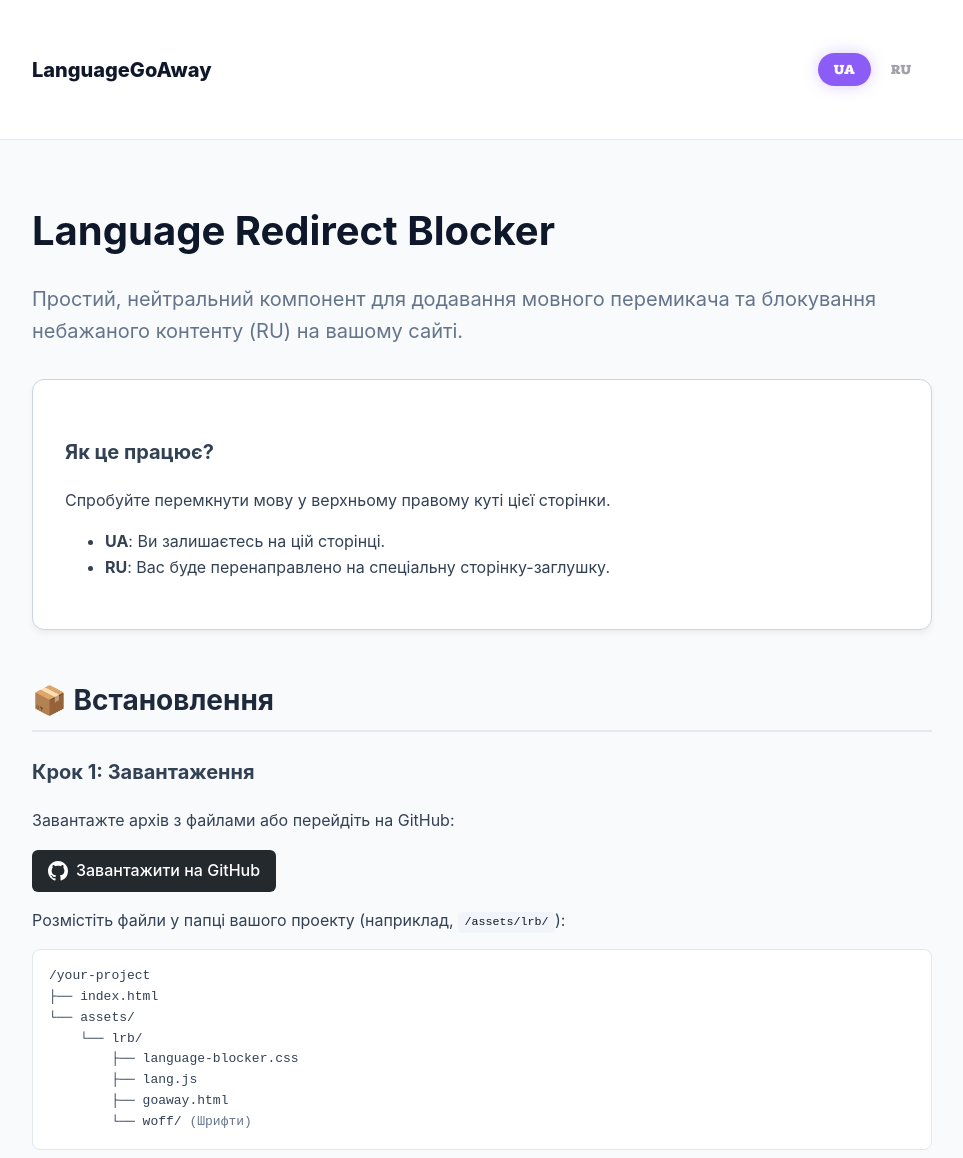
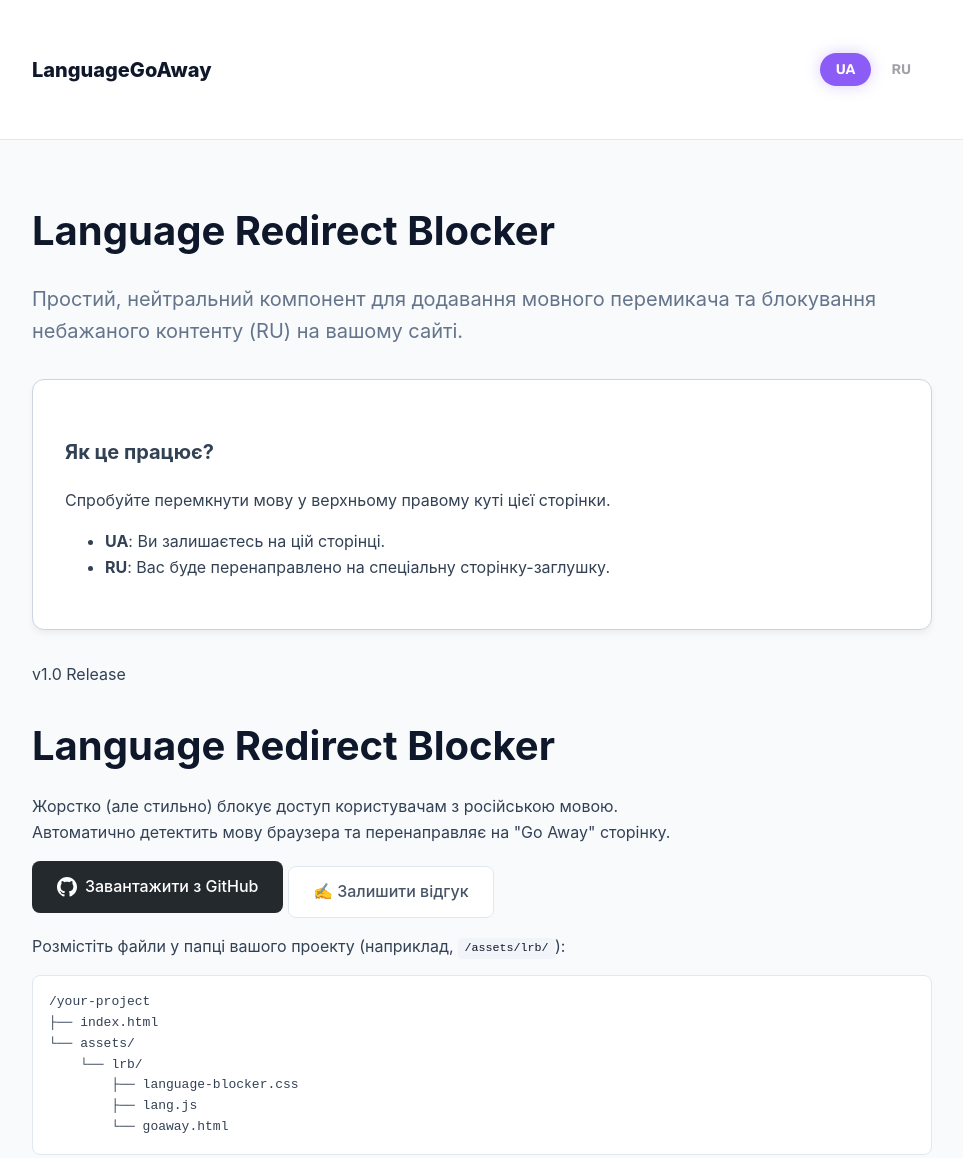
Before and after one commit to dkozitsky/language-blocker-repo, a plain HTML site: page index.html in a window 1280 px wide. Shown: the top 1158 px of the page, without its empty margins (158-1121 px from the left). Drawn offline with Linux system fonts and the light colour scheme; a web font is replaced by a local one.

Commit message:
Release 1.0

```diff
--- a/index.html
+++ b/index.html
@@ -4,8 +4,13 @@
 <head>
     <meta charset="UTF-8">
     <meta name="viewport" content="width=device-width, initial-scale=1.0">
-    <title>Language Redirect Blocker - Документація (v1.6 Polished)</title>
-    <link rel="stylesheet" href="language-blocker.css?v=1.6">
+    <title>Language Redirect Blocker - Документація (v1.0)</title>
+    <link rel="preconnect" href="https://fonts.googleapis.com">
+    <link rel="preconnect" href="https://fonts.gstatic.com" crossorigin>
+    <link
+        href="https://fonts.googleapis.com/css2?family=Rubik+Distressed&family=Rubik:ital,wght@0,300..900;1,300..900&display=swap"
+        rel="stylesheet">
+    <link rel="stylesheet" href="language-blocker.css?v=1.0">
 
     <style>
         body {
@@ -149,23 +154,28 @@
             </ul>
         </div>
 
-        <h2>📦 Встановлення</h2>
+        <!-- Hero Section -->
+        <div class="hero">
+            <div class="version-badge">v1.0 Release</div>
+            <h1>Language Redirect Blocker</h1>
+            <p class="subtitle">
+                Жорстко (але стильно) блокує доступ користувачам з російською мовою.<br>
+                Автоматично детектить мову браузера та перенаправляє на "Go Away" сторінку.
+            </p>
 
-        <h3>Крок 1: Завантаження</h3>
-        <p>Завантажте архів з файлами або перейдіть на GitHub:</p>
-
-        <p>
-            <a href="#"
-                style="display: inline-flex; align-items: center; gap: 0.5rem; background: #24292e; color: white; padding: 0.5rem 1rem; border-radius: 6px; text-decoration: none; font-weight: 500;">
-                <svg height="20" width="20" viewBox="0 0 16 16" fill="currentColor">
-                    <path
-                        d="M8 0C3.58 0 0 3.58 0 8c0 3.54 2.29 6.53 5.47 7.59.4.07.55-.17.55-.38 0-.19-.01-.82-.01-1.49-2.01.37-2.53-.49-2.69-.94-.09-.23-.48-.94-.82-1.13-.28-.15-.68-.52-.01-.53.63-.01 1.08.58 1.23.82.72 1.21 1.87.87 2.33.66.07-.52.28-.87.51-1.07-1.78-.2-3.64-.89-3.64-3.95 0-.87.31-1.59.82-2.15-.08-.2-.36-1.02.08-2.12 0 0 .67-.21 2.2.82.64-.18 1.32-.27 2-.27.68 0 1.36.09 2 .27 1.53-1.04 2.2-.82 2.2-.82.44 1.1.16 1.92.08 2.12.51.56.82 1.27.82 2.15 0 3.07-1.87 3.75-3.65 3.95.29.25.54.73.54 1.48 0 1.07-.01 1.93-.01 2.2 0 .21.15.46.55.38A8.013 8.013 0 0016 8c0-4.42-3.58-8-8-8z">
-                    </path>
-                </svg>
-                Завантажити на GitHub
-            </a>
-        </p>
-
+            <div class="buttons">
+                <a href="https://github.com/dkozitsky/language-blocker-repo/" class="btn btn-primary" target="_blank">
+                    <svg width="20" height="20" viewBox="0 0 24 24" fill="currentColor">
+                        <path
+                            d="M12 0c-6.626 0-12 5.373-12 12 0 5.302 3.438 9.8 8.207 11.387.599.111.793-.261.793-.577v-2.234c-3.338.726-4.033-1.416-4.033-1.416-.546-1.387-1.333-1.756-1.333-1.756-1.089-.745.083-.729.083-.729 1.205.084 1.839 1.237 1.839 1.237 1.07 1.834 2.807 1.304 3.492.997.107-.775.418-1.305.762-1.604-2.665-.305-5.467-1.334-5.467-5.931 0-1.311.469-2.381 1.236-3.221-.124-.303-.535-1.524.117-3.176 0 0 1.008-.322 3.301 1.23.957-.266 1.983-.399 3.003-.404 1.02.005 2.047.138 3.006.404 2.291-1.552 3.297-1.23 3.297-1.23.653 1.653.242 2.874.118 3.176.77.84 1.235 1.911 1.235 3.221 0 4.609-2.807 5.624-5.479 5.921.43.372.823 1.102.823 2.222v3.293c0 .319.192.694.801.576 4.765-1.589 8.199-6.086 8.199-11.386 0-6.627-5.373-12-12-12z" />
+                    </svg>
+                    Завантажити з GitHub
+                </a>
+                <a href="https://forms.gle/pKpqSHRDUrftyUVU8" class="btn btn-secondary" target="_blank">
+                    ✍️ Залишити відгук
+                </a>
+            </div>
+        </div>
         <p>Розмістіть файли у папці вашого проекту (наприклад, <code>/assets/lrb/</code>):</p>
         <div class="file-structure">
             /your-project<br>
@@ -174,14 +184,19 @@
             &nbsp;&nbsp;&nbsp;&nbsp;└── lrb/<br>
             &nbsp;&nbsp;&nbsp;&nbsp;&nbsp;&nbsp;&nbsp;&nbsp;├── language-blocker.css<br>
             &nbsp;&nbsp;&nbsp;&nbsp;&nbsp;&nbsp;&nbsp;&nbsp;├── lang.js<br>
-            &nbsp;&nbsp;&nbsp;&nbsp;&nbsp;&nbsp;&nbsp;&nbsp;├── goaway.html<br>
-            &nbsp;&nbsp;&nbsp;&nbsp;&nbsp;&nbsp;&nbsp;&nbsp;└── woff/ <span style="color: #64748b;">(Шрифти)</span>
+            &nbsp;&nbsp;&nbsp;&nbsp;&nbsp;&nbsp;&nbsp;&nbsp;└── goaway.html
         </div>
 
         <h3>Крок 2: Підключення</h3>
-        <p>Додайте посилання на CSS та JS у <code>&lt;head&gt;</code> вашого сайту:</p>
-        <pre>&lt;link rel="stylesheet" href="./assets/lrb/language-blocker.css"&gt;
-&lt;script src="./assets/lrb/lang.js" defer&gt;&lt;/script&gt;</pre>
+        <p>Додайте це в <code>&lt;head&gt;</code> вашого сайту:</p>
+        <pre>&lt;!-- Google Fonts --&gt;
+&lt;link rel="preconnect" href="https://fonts.googleapis.com"&gt;
+&lt;link rel="preconnect" href="https://fonts.gstatic.com" crossorigin&gt;
+&lt;link href="https://fonts.googleapis.com/css2?family=Rubik+Distressed&family=Rubik:ital,wght@0,300..900;1,300..900&display=swap" rel="stylesheet"&gt;
+
+&lt;!-- LRB Styles & Script --&gt;
+&lt;link rel="stylesheet" href="assets/lrb/language-blocker.css"&gt;
+&lt;script src="assets/lrb/lang.js" defer&gt;&lt;/script&gt;</pre>
 
         <h3>Крок 3: Додавання перемикача</h3>
         <p>Додайте порожній <code>div</code> там, де ви хочете бачити перемикач мов (наприклад, у хедері):</p>
@@ -217,7 +232,7 @@
 
 /*
  Примітка: Текст автоматично адаптується до контрасту.
- Шрифти підключаються з папки ./woff/
+ Основний шрифт: 'Rubik', акцентний: 'Rubik Distressed'
 */</pre>
 
         <h2>⚙️ Конфігурація</h2>
--- a/lang.js
+++ b/lang.js
@@ -27,15 +27,27 @@
 
         // 1. Determine Language
         const savedLang = localStorage.getItem(config.storageKey);
-
-        // Fallback to cookie if localStorage is empty
         const cookieLang = getCookie(config.storageKey);
 
-        currentLang = savedLang || cookieLang || 'ua';
+        // a) Check Browser Language if no saved preference
+        let browserLang = null;
+        if (!savedLang && !cookieLang) {
+            const userLang = navigator.language || navigator.userLanguage;
+            if (userLang && userLang.toLowerCase().includes('ru')) {
+                browserLang = 'ru';
+            }
+        }
+
+        currentLang = savedLang || cookieLang || browserLang || 'ua';
 
         // 2. persist normalized state
         if (!savedLang && cookieLang) {
             localStorage.setItem(config.storageKey, cookieLang);
+        } else if (browserLang === 'ru') {
+            // If auto-detected as blocked, save it so they are blocked persistently
+            // until they manually switch.
+            setLanguage('ru');
+            return; // setLanguage handles the rest
         }
 
         // 3. Render Switchers
@@ -102,12 +114,14 @@
             const btnUA = document.createElement('button');
             btnUA.className = `lrb-btn ${currentLang !== config.blockedLanguage ? 'active' : ''}`;
             btnUA.textContent = 'UA';
+            btnUA.dataset.lang = 'ua';
             btnUA.onclick = () => setLanguage('ua');
 
             // RU Button
             const btnRU = document.createElement('button');
             btnRU.className = `lrb-btn ${currentLang === config.blockedLanguage ? 'active' : ''}`;
             btnRU.textContent = 'RU';
+            btnRU.dataset.lang = 'ru';
             btnRU.onclick = () => setLanguage('ru');
 
             switcher.appendChild(btnUA);
--- a/language-blocker.css
+++ b/language-blocker.css
@@ -1,19 +1,3 @@
-@font-face {
-    font-family: 'Bandera Pro';
-    src: url('./woff/BanderaPro.woff2') format('woff2');
-    font-weight: 400;
-    font-style: normal;
-    font-display: swap;
-}
-
-@font-face {
-    font-family: 'Bandera Pro';
-    src: url('./woff/BanderaProHeavy.woff2') format('woff2');
-    font-weight: 900;
-    font-style: normal;
-    font-display: swap;
-}
-
 :root {
     /* Theme Variables - Override these to match your brand */
     --lrb-bg-color: #000000;
@@ -22,11 +6,50 @@
     --lrb-primary: #8b5cf6;
     --lrb-secondary: #ec4899;
     --lrb-accent: #06b6d4;
-    --lrb-font-family: 'Bandera Pro', 'Inter', system-ui, -apple-system, BlinkMacSystemFont, sans-serif;
+    --lrb-font-family: 'Rubik', system-ui, -apple-system, BlinkMacSystemFont, sans-serif;
 
     /* Internal Variables */
     --lrb-gradient-text: linear-gradient(to right, var(--lrb-primary), var(--lrb-secondary));
     --lrb-gradient-hover: linear-gradient(to right, var(--lrb-secondary), var(--lrb-accent));
+}
+
+/* --- Action Buttons (Index/Demo) --- */
+.btn {
+    display: inline-flex;
+    align-items: center;
+    gap: 0.5rem;
+    padding: 0.75rem 1.5rem;
+    border-radius: 8px;
+    text-decoration: none;
+    font-weight: 500;
+    transition: all 0.3s cubic-bezier(0.4, 0, 0.2, 1);
+    border: 1px solid transparent;
+}
+
+.btn-primary {
+    background: #24292e;
+    color: white;
+}
+
+.btn-secondary {
+    background: white;
+    color: #475569;
+    border-color: #e2e8f0;
+}
+
+.btn:hover {
+    transform: translateY(-2px);
+    box-shadow: 0 10px 15px -3px rgba(0, 0, 0, 0.1), 0 4px 6px -2px rgba(0, 0, 0, 0.05);
+}
+
+.btn-primary:hover {
+    background: #000;
+}
+
+.btn-secondary:hover {
+    border-color: #cbd5e1;
+    background: #f8fafc;
+    color: #0f172a;
 }
 
 /* --- Language Switcher --- */
@@ -115,12 +138,22 @@ body.lrb-goaway-body {
 }
 
 .lrb-gradient-word {
+    font-family: 'Rubik Distressed', cursive;
+    font-weight: 400;
+    cursor: url('./cursor.svg') 32 32, auto;
+    /* SVG Cursor with hotspot at center */
     background: var(--lrb-gradient-text);
     -webkit-background-clip: text;
     -webkit-text-fill-color: transparent;
     background-clip: text;
     display: inline-block;
     transition: transform 0.3s ease;
+}
+
+/* Custom Cursor for RU button */
+.lrb-btn[data-lang="ru"],
+.lrb-btn[data-lang="ru"]:hover {
+    cursor: url('./cursor.svg') 32 32, auto;
 }
 
 .lrb-gradient-word:hover {
@@ -243,7 +276,7 @@ body.lrb-goaway-body {
     font-family: monospace;
     line-height: 1;
     font-size: 8px;
-    /* Much smaller on mobile to avoid overlap */
+    /* Smallest for mobile */
     white-space: pre;
     color: rgba(255, 255, 255, 0.1);
     position: relative;
@@ -251,10 +284,16 @@ body.lrb-goaway-body {
 }
 
 @media (min-width: 1024px) {
+    .lrb-ascii-art {
+        font-size: 12px;
+        /* Moderate size for laptops */
+    }
+}
 
-    /* Only increase on larger screens */
+@media (min-width: 1600px) {
     .lrb-ascii-art {
         font-size: 20px;
+        /* Large only for huge screens */
     }
 }
 
```
Also changed, not shown: goaway.html (+7 -4 lines), cursor.png (added), cursor.svg (added), woff/BanderaPro.woff2 (deleted), woff/BanderaProHeavy.woff2 (deleted), 1 other file.
